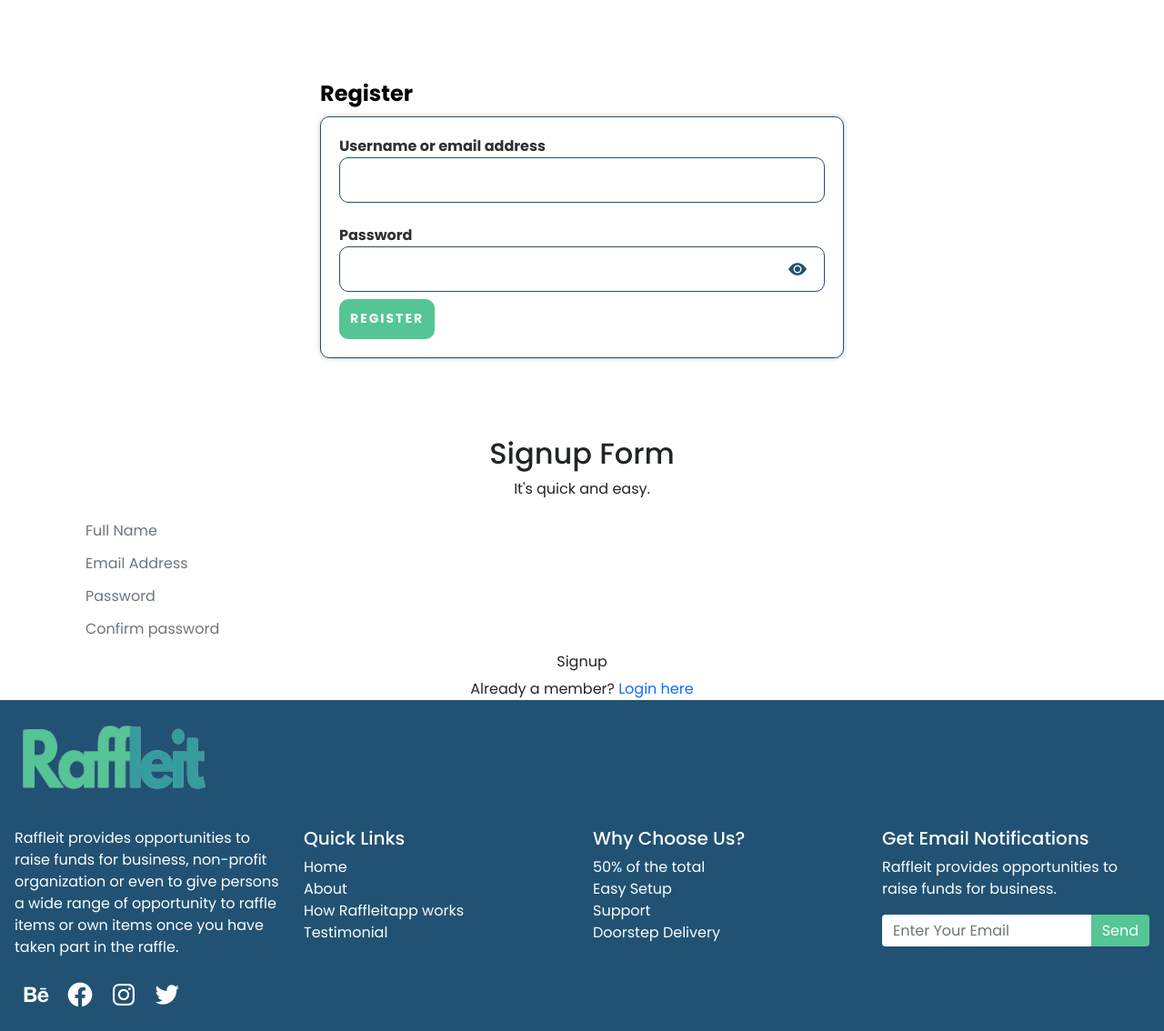
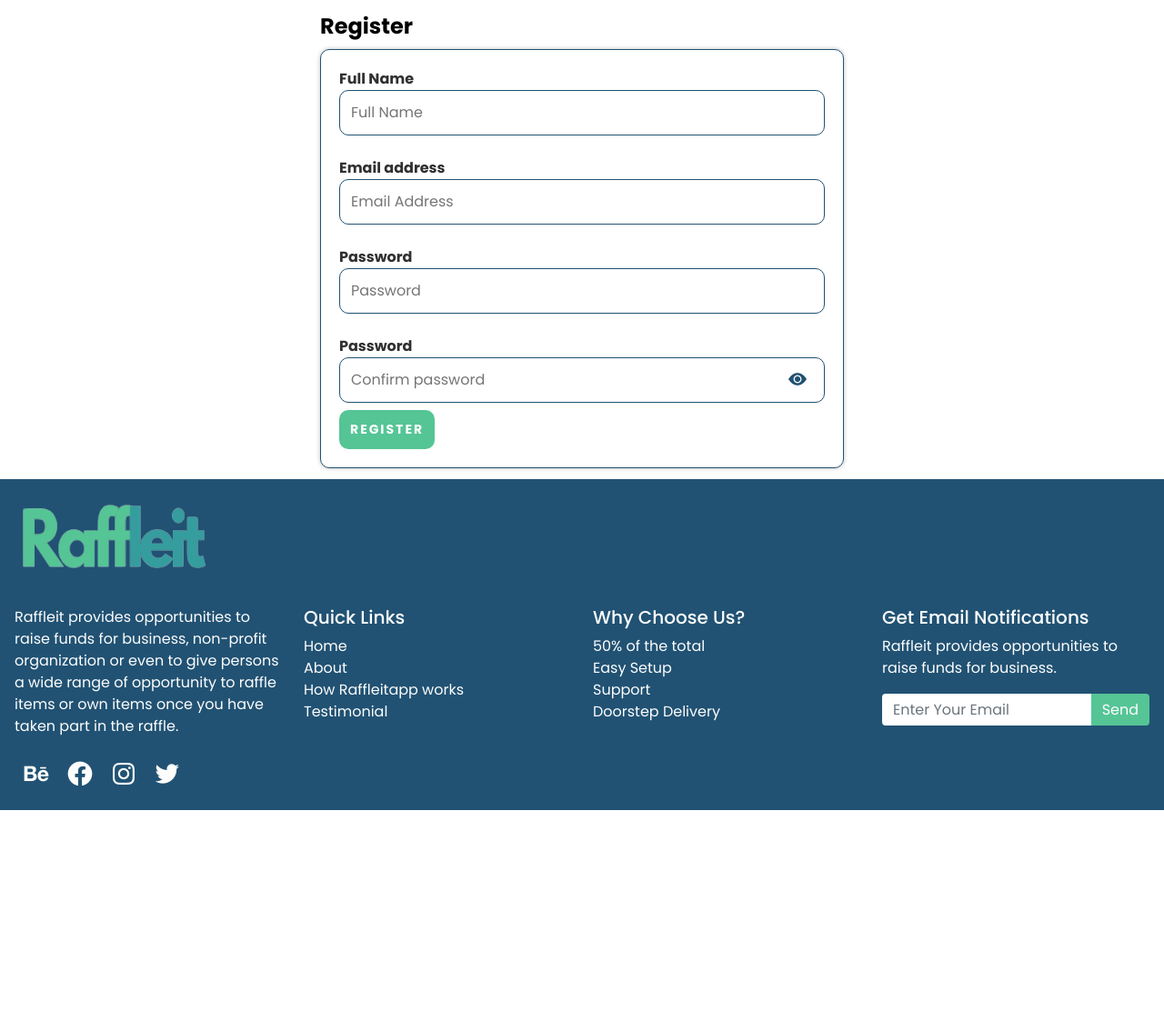
Before and after one commit to Leon12-aaryson/RaffleIt, a PHP site: page /users/register.php in a window 1280 px wide. Shown: the part 76-1210 px from the top of the page at 91% size. After the commit the page ends 967 px from the top, so only its background shows below. Run offline with PHP 8.4, Linux system fonts and the light colour scheme; data that the repository does not hold is empty.

Commit message:
new otp and register pages

```diff
--- a/users/register.php
+++ b/users/register.php
@@ -1,9 +1,8 @@
+<?php require_once "controllerUserData.php"; ?>
+
 <?php
-
 $title = "Raffleitapp";
-
 include("./header.php");
-
 ?>
 <header>
     <?php include "./nav.php" ?>
@@ -12,36 +11,7 @@ include("./header.php");
     <div class="admin-container">
         <div class="admin-card">
             <h4 class="title">Register</h4>
-            <form>
-                <div class="form-group mb-4">
-                    <label for="">Username or email address</label>
-                    <input type="text">
-                </div>
-                <div class="form-group mb-2">
-                    <label for="">Password</label>
-                    <div class="pass">
-                        <input id="password" type="password">
-                        <i id="togglePassword" class="bi bi-eye-fill"></i>
-
-                    </div>
-                </div>
-
-                <div class="form-group">
-                    <button type="submit" class="submit-btn">Register</button>
-                </div>
-            </form>
-        </div>
-    </div>
-
-
-
-    <div class="container">
-        <div class="row">
-            <!-- <div class="col-md-4 offset-md-4 form"> -->
-            <div class="form login-form">
-                <form action="signup-user.php" method="POST" autocomplete="">
-                    <h2 class="text-center">Signup Form</h2>
-                    <p class="text-center">It's quick and easy.</p>
+            <form action="register.php" method="POST">
                 <?php
                 if (count($errors) == 1) {
                 ?>
@@ -67,26 +37,33 @@ include("./header.php");
                 <?php
                 }
                 ?>
+                <div class="form-group mb-4">
+                    <label for="">Full Name</label>
+                    <input type="text" name="name" placeholder="Full Name" required value="<?php echo $name ?>">
+                </div>
+                <div class="form-group mb-4">
+                    <label for="email" id="email">Email address</label>
+                    <input type="email" name="email" placeholder="Email Address" required value="<?php echo $email ?>">
+                </div>
+                <div class="form-group mb-4">
+                    <label for="password">Password</label>
+                    <input type="password" name="password" placeholder="Password" required>
+                </div>
+                <div class="form-group mb-2">
+                    <label for="">Password</label>
+                    <div class="pass">
+                        <input id="password" type="password" name="cpassword" placeholder="Confirm password" required>
+                        <i id="togglePassword" class="bi bi-eye-fill"></i>
+                    </div>
+                </div>
+
                 <div class="form-group">
-                        <input class="form-control" type="text" name="name" placeholder="Full Name" required value="<?php echo $name ?>">
+                    <button type="submit" class="submit-btn" name="signup" value="Signup">Register</button>
                 </div>
-                    <div class="form-group">
-                        <input class="form-control" type="email" name="email" placeholder="Email Address" required value="<?php echo $email ?>">
-                    </div>
-                    <div class="form-group">
-                        <input class="form-control" type="password" name="password" placeholder="Password" required>
-                    </div>
-                    <div class="form-group">
-                        <input class="form-control" type="password" name="cpassword" placeholder="Confirm password" required>
-                    </div>
-                    <div class="form-group">
-                        <input class="form-control button" type="submit" name="signup" value="Signup">
-                    </div>
-                    <div class="link login-link text-center">Already a member? <a href="login-user.php">Login here</a></div>
             </form>
         </div>
     </div>
-    </div>
+
 </main>
 <footer>
     <?php include("./footer.php") ?>
```
Also changed, not shown: users/user-otp.php (added, +58 -0 lines). Lines whose indentation alone changed are shown as unchanged.
